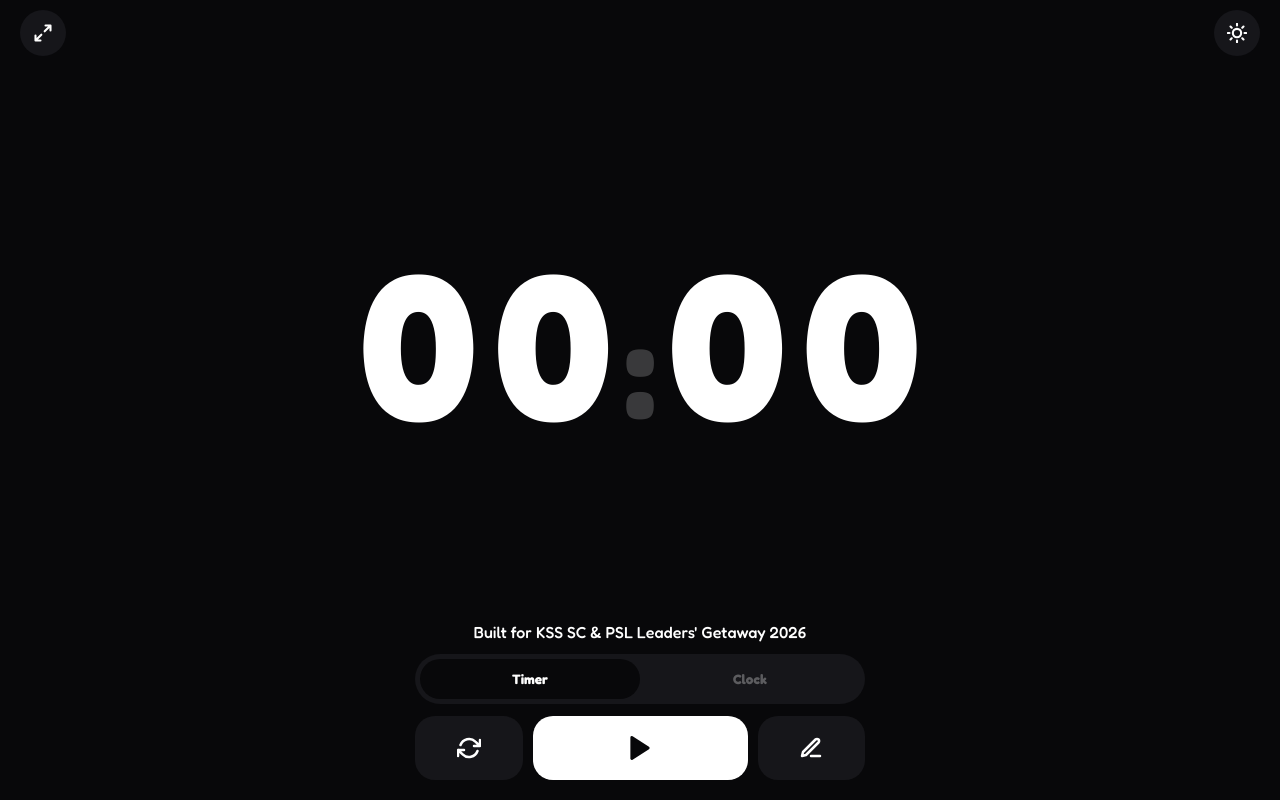
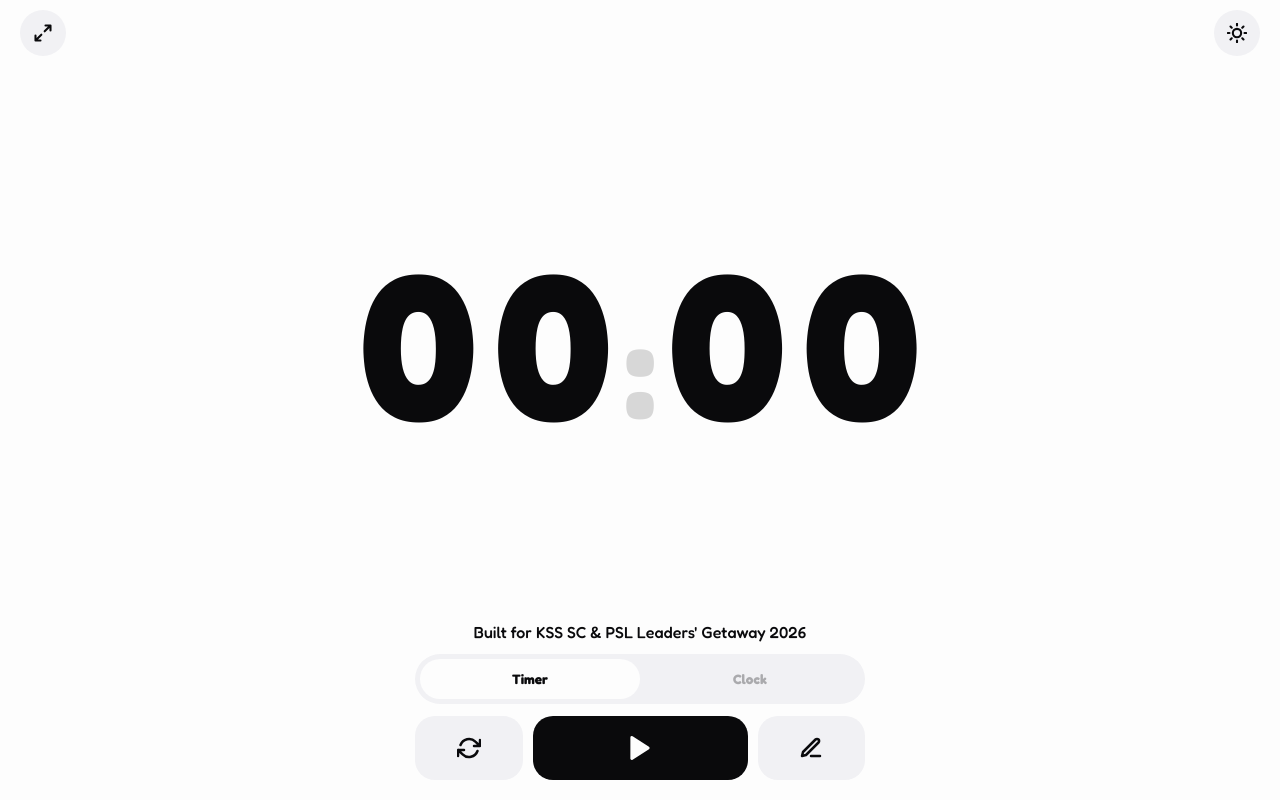
Before and after one commit to kranjisec/kranjisec.github.io, a plain HTML site: page student-council/getaway-2026/timer.html in a window 1280 px wide. Drawn offline with Linux system fonts and the light colour scheme.

Commit message:
Change title to 'Getaway Timer' and adjust theme
Updated the title and theme handling in timer.html.

```diff
--- a/student-council/getaway-2026/timer.html
+++ b/student-council/getaway-2026/timer.html
@@ -3,10 +3,10 @@
 <head>
     <meta charset="UTF-8">
     <meta name="viewport" content="width=device-width, initial-scale=1.0, viewport-fit=cover, user-scalable=no">
-    <title>Flow</title>
+    <title>Getaway Timer</title>
 
     <script>
-        const savedTheme = localStorage.getItem('theme') || 'dark';
+        const savedTheme = localStorage.getItem('theme') || 'light';
         document.documentElement.setAttribute('data-theme', savedTheme);
     </script>
 
@@ -14,12 +14,12 @@
         @import url('https://fonts.googleapis.com/css2?family=Fredoka:wght@500;600;700&display=swap');
 
         :root {
-            --bg: #08080a; --text: #ffffff; --card: #16161a; --sep-color: rgba(255,255,255,0.2);
+            --bg: #fdfdfd; --text: #0a0a0c; --card: #f1f1f4; --sep-color: rgba(0,0,0,0.15);
             --digit-size: clamp(60px, 16vw, 30vh);
             --ease: cubic-bezier(0.34, 1.56, 0.64, 1);
         }
 
-        [data-theme="light"] { --bg: #fdfdfd; --text: #0a0a0c; --card: #f1f1f4; --sep-color: rgba(0,0,0,0.15); }
+        [data-theme="dark"] { --bg: #08080a; --text: #ffffff; --card: #16161a; --sep-color: rgba(255,255,255,0.2); }
         [data-theme="amoled"] { --bg: #000000; --text: #ffffff; --card: #111114; --sep-color: rgba(255,255,255,0.3); }
 
         * {
```
